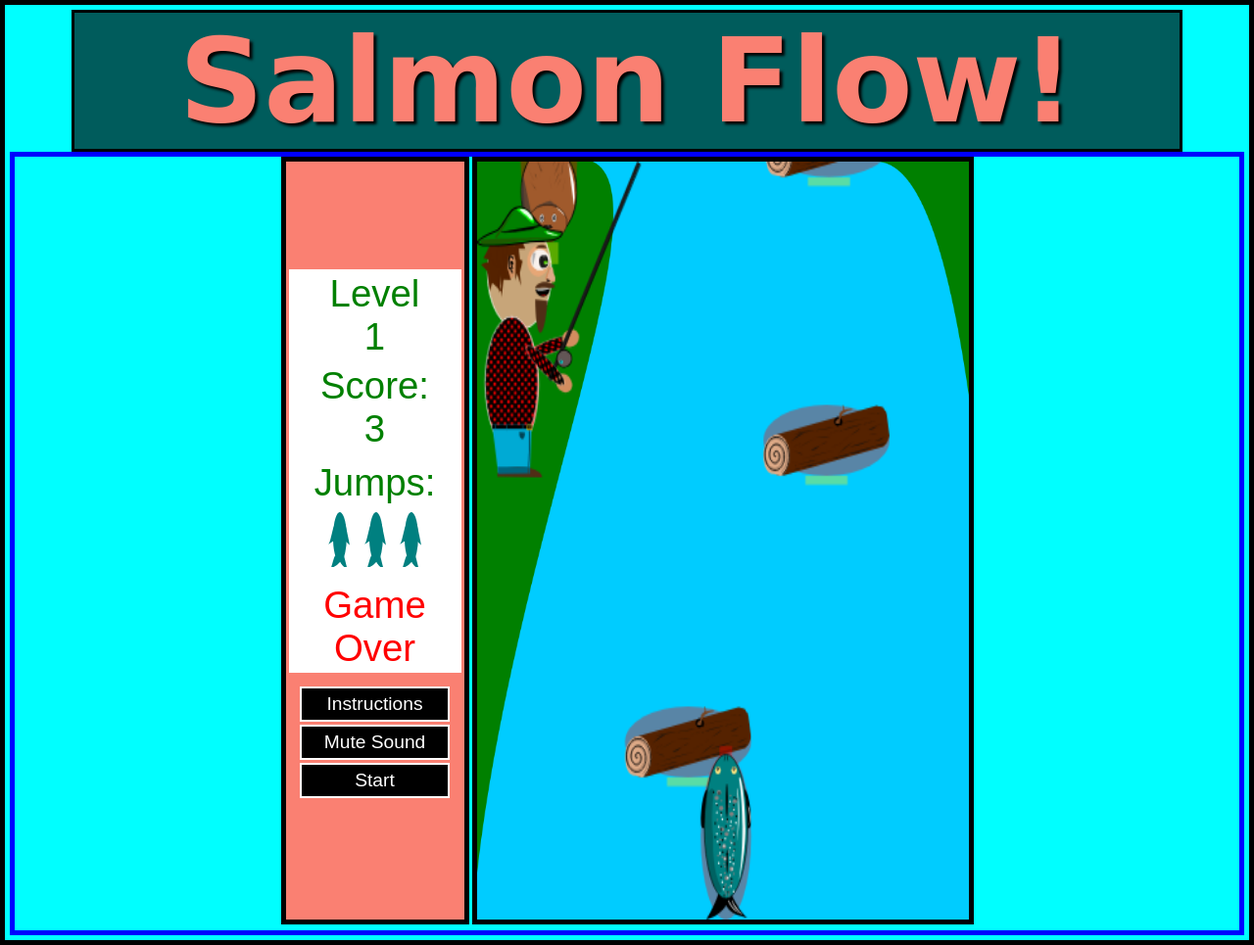
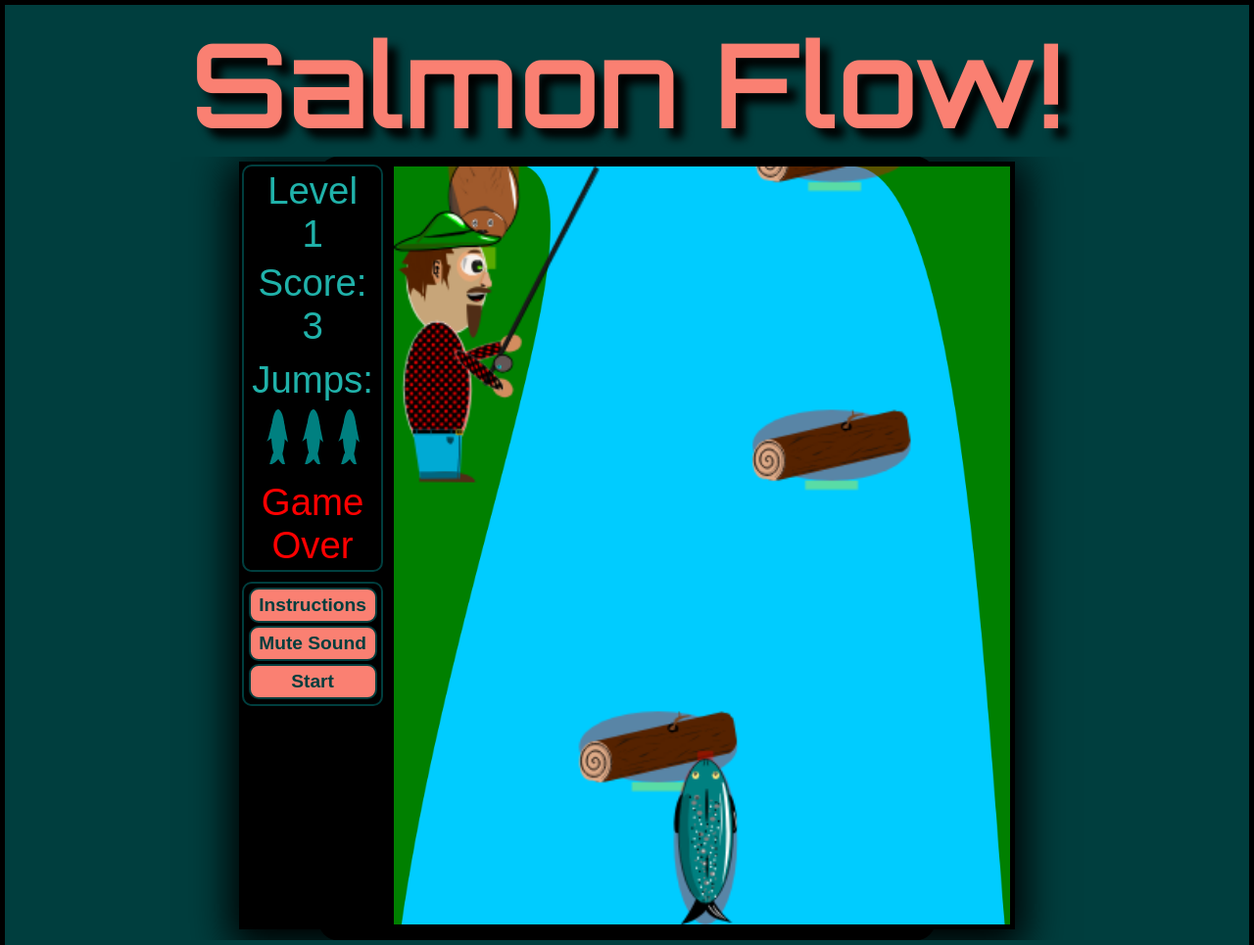
Before and after one commit to JayEyeM/Salmon-Flow-Game, a plain HTML site: page index.html in a window 1280 px wide. Shown: the whole page at 98% size. Drawn offline with Linux system fonts and the light colour scheme.

Commit message:
stylingImprovements. canvasProportionFix.

```diff
--- a/index.html
+++ b/index.html
@@ -5,6 +5,9 @@
     <meta name="viewport" content="width=device-width, initial-scale=1.0">
     <title>My Page</title>
     <link rel="stylesheet" href="styles.css">
+    <link rel="preconnect" href="https://fonts.googleapis.com">
+<link rel="preconnect" href="https://fonts.gstatic.com" crossorigin>
+<link href="https://fonts.googleapis.com/css2?family=Orbitron:wght@600&display=swap" rel="stylesheet">
 </head>
 <body>
 
@@ -19,6 +22,7 @@
 
 <div id="text-layer-board-div">
 <div id="text-layer">
+    <div id="texts">
     <p id="level-text"></p>
     <p id="score-text"></p>
 
@@ -30,6 +34,7 @@
         <div id="jump-icon-3" class="jump-icon"></div>
     </div>
     <p id="game-over-text"></p>
+</div>
     <div id="button-div">
 
         <button id="instructions-button">Instructions</button>
--- a/styles.css
+++ b/styles.css
@@ -2,7 +2,7 @@
     padding:0;
     box-sizing: border-box;}
 
-body {background-color:aqua;
+body {background-color:rgb(0, 62, 62);
     font-family: Arial, sans-serif;
 	border:5px solid black;
     margin: 0;
@@ -15,12 +15,11 @@ body {background-color:aqua;
 }
 
 h1{color:salmon;
-    border:3px solid black;
-background-color: rgb(0, 92, 92);
-font-family: cursive;
+background-color: rgb(0, 62, 62);
+font-family: 'Orbitron', sans-serif;
 font-weight: bold;
 font-size: 15vh;
-text-shadow: 3px 3px 3px black;
+text-shadow: 10px 10px 10px black;
 width: 90%;
 margin: auto;
 text-align: center;}
@@ -28,7 +27,7 @@ text-align: center;}
 
 #controlsDiv {
     border:3px solid black;
-    background-color: seagreen;
+    background-color: rgb(0, 62, 62);
     display:flex;
     flex-direction:column;
     justify-content:center;
@@ -51,79 +50,63 @@ padding:3px;
 
 
 
-.instructionText{color:rgb(0, 92, 92);
+.instructionText{color:rgb(0, 62, 62);
 font-size: 4.5vh;}
 
-
-h3{font-family: cursive;
-background-color: rgb(0, 92, 92);
-font-size: 5vh;
-color:salmon;
-border: 3px solid black;
-text-align: center;
-width:60%;
-max-width:70vh;
-    min-width:50vh;
-margin:auto;}
 
 #container {
     position: relative;
     width:100%;
     height:100vh;
     max-height: 100%;
-    border: 5px solid blue;
+
     overflow: hidden;
     display : flex;
     flex-direction: row;
 
 }
 
-#text-layer-board-div{
-    width:100vw;
-    height:100vw;
-    margin:auto auto;
+#text-layer-board-div {
+    border: 5px solid black;
+    background-color: black;
+    width: 50%;
+    height: 100vh;
     display: flex;
-    flex-direction: row;
     justify-content: center;
+    margin: auto;
+    border-radius: 20px;
+}
+
+#text-layer, #board {
+    max-height: 98vh;
+    box-shadow: 0px 10px 40px 10px;
 }
 
 #text-layer {
-    position: relative;
-    height: 98vh;
-    width: 15vw;
-    border: 5px solid black;
-    background-color: salmon;
-    z-index: 1;
+
+    background-color: black;
     text-align: center;
     padding: 3px;
-    display: flex;
-    flex-direction: column;
-    justify-content: center;
     margin-right: 3px;
+}
 
-
+#board {
+    border: 5px solid black;
+    background-image: url(./salmonFlowBackground2.png);
+    background-size: cover;
 }
 
 
-#board {
-    position: relative;
-    max-width: 780px;
-    width: 40vw;
-    height:98vh;
-    max-height: 960px;
-    border: 5px solid black;
-    background-image: url(./salmonFlowBackground2.png);
-    background-size: cover;
-    ;
-}
+
+
+
     #jump-icons{
-        background-color: white;
         padding: 5px;
+        position: relative;
     }
     #jump-para{text-align:center;
-    color:green;
+    color:lightseagreen;
     font-size: min(3vw, 6vh);
-    background-color: white;
     padding:3px;
     }
 
@@ -136,24 +119,28 @@ margin:auto;}
         margin: 5px;
         font-size: min(3vw, 6vh);
     }
+
+    #texts {
+        position: relative;
+        width: 100%;
+        border: 2px rgb(0, 62, 62) solid;
+        border-radius: 10px;
+    }
     #level-text {
         font-size: min(3vw, 6vh);
-        color: green;
+        color: lightseagreen;
         position: relative;
-        background-color: white;
         padding:3px;
       }
 
     #score-text {
         font-size: min(3vw, 6vh);
-        color: green;
+        color: lightseagreen;
         position: relative;
-        background-color: white;
         padding:3px;
     }
 
     #game-over-text {
-        background-color: white;
         font-size: min(3vw, 6vh);
         color: red;
         position: relative;
@@ -168,46 +155,55 @@ margin:auto;}
         margin-top: 1.2vh;
         margin-bottom: 1.2vh;
         padding: 3px;
+        border: 2px rgb(0, 62, 62) solid;
+        border-radius: 10px;
+        width: 100%;
     }
 
     #mute-button {
-        background-color: black;
-        border: 2px white solid;
+        background-color: salmon;
+        border: 2px rgb(0, 62, 62) solid;
         font-size: min(1.5vw, 3vh);
-        color: white;
+        color: rgb(0, 62, 62);
+        border-radius: 10px;
         position: relative;
         flex: 1;
         margin: 2px auto;
         padding: 5px;
         max-height: 8vh;
         margin: 1.5px;
-        width: 90%;
+        width: 98%;
+        font-weight: bold;
     }
     #start-button{
-        background-color: black;
-        border: 2px white solid;
+        background-color: salmon;
+        border: 2px rgb(0, 62, 62) solid;
         font-size: min(1.5vw, 3vh);
-        color: white;
+        color: rgb(0, 62, 62);
+        border-radius: 10px;
         position: relative;
         flex: 1;
         margin: 2px auto;
         padding: 5px;
         margin: 1.5px;
-        width: 90%;
+        width: 98%;
+        font-weight: bold;
     }
 
     #instructions-button {
-        background-color: black;
-        border: 2px white solid;
+        background-color: salmon;
+        border: 2px rgb(0, 62, 62) solid;
         font-size: min(1.5vw, 3vh);
-        color: white;
+        color: rgb(0, 62, 62);
+        border-radius: 10px;
         position: relative;
         flex: 1;
         margin: 2px auto;
         padding: 5px;
         max-height: 8vh;
         margin: 1.5px;
-        width: 90%;
+        width: 98%;
+        font-weight: bold;
     }
 
     #instructionsWindow{
@@ -220,25 +216,27 @@ margin:auto;}
         background-color: rgba(0, 0, 0, 0.5);
         z-index: 9999;
         margin: auto auto;
+        border-radius: 25px;
       }
 
       #instructionsDiv{
         position: relative;
         top: 5vh;
         margin:auto auto;
-        background-color: rgba(255, 255, 255, 1);
+        background-color: lightsalmon;
         padding: 20px;
         width: 80%;
         height: 80%;
         text-align: center;
-        border-radius: 5px;
+        border-radius: 25px;
       }
 
       #closeInstructionsButton {
-        border: green solid 2px;
+        border: 2px rgb(0, 62, 62) solid;
         background-color: salmon;
-        color: black;
+        color: rgb(0, 62, 62);
         font-size: large;
         margin-top: 10px;
         padding: 2px;
+        border-radius: 5px;
       }
```
